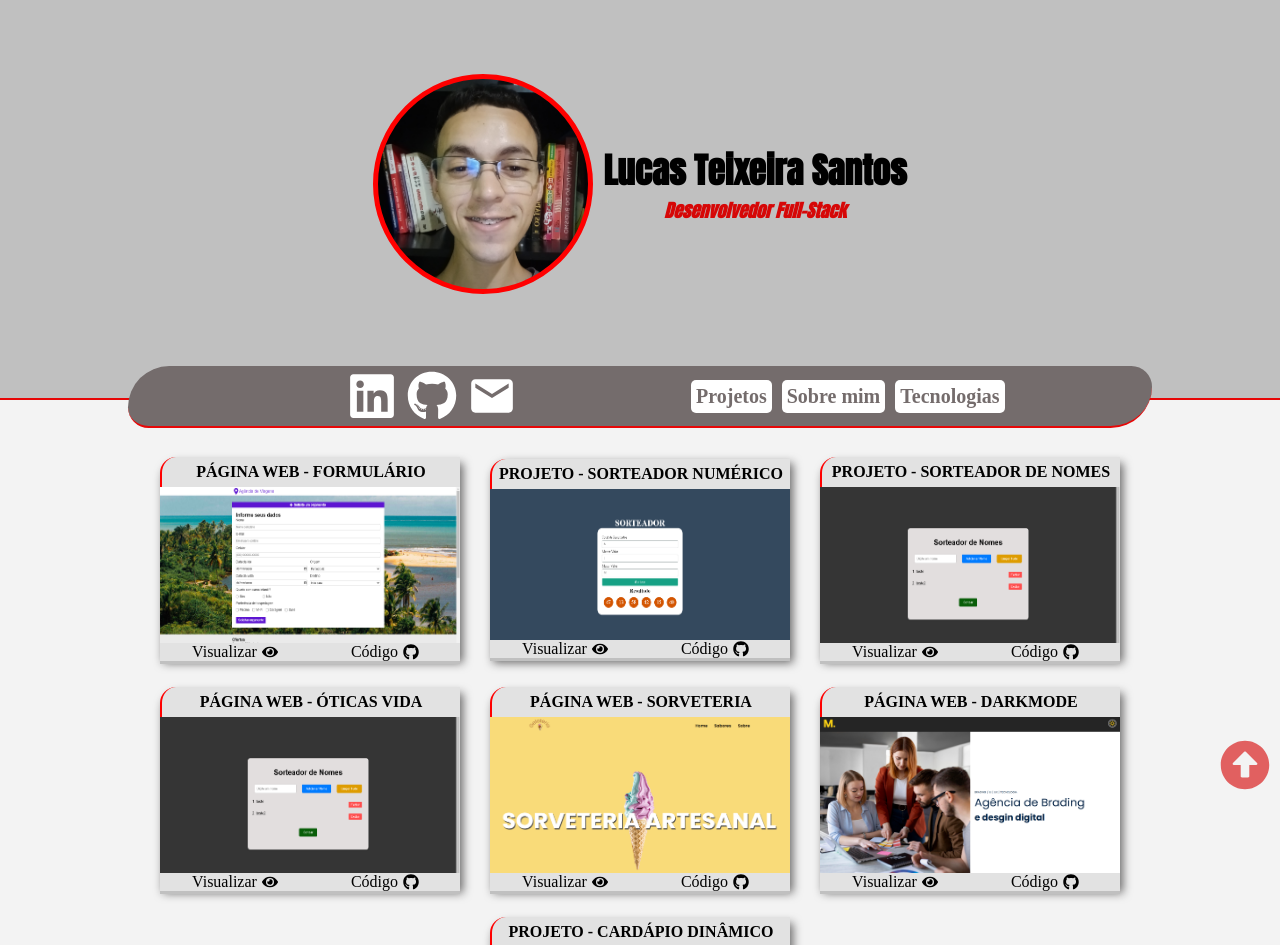
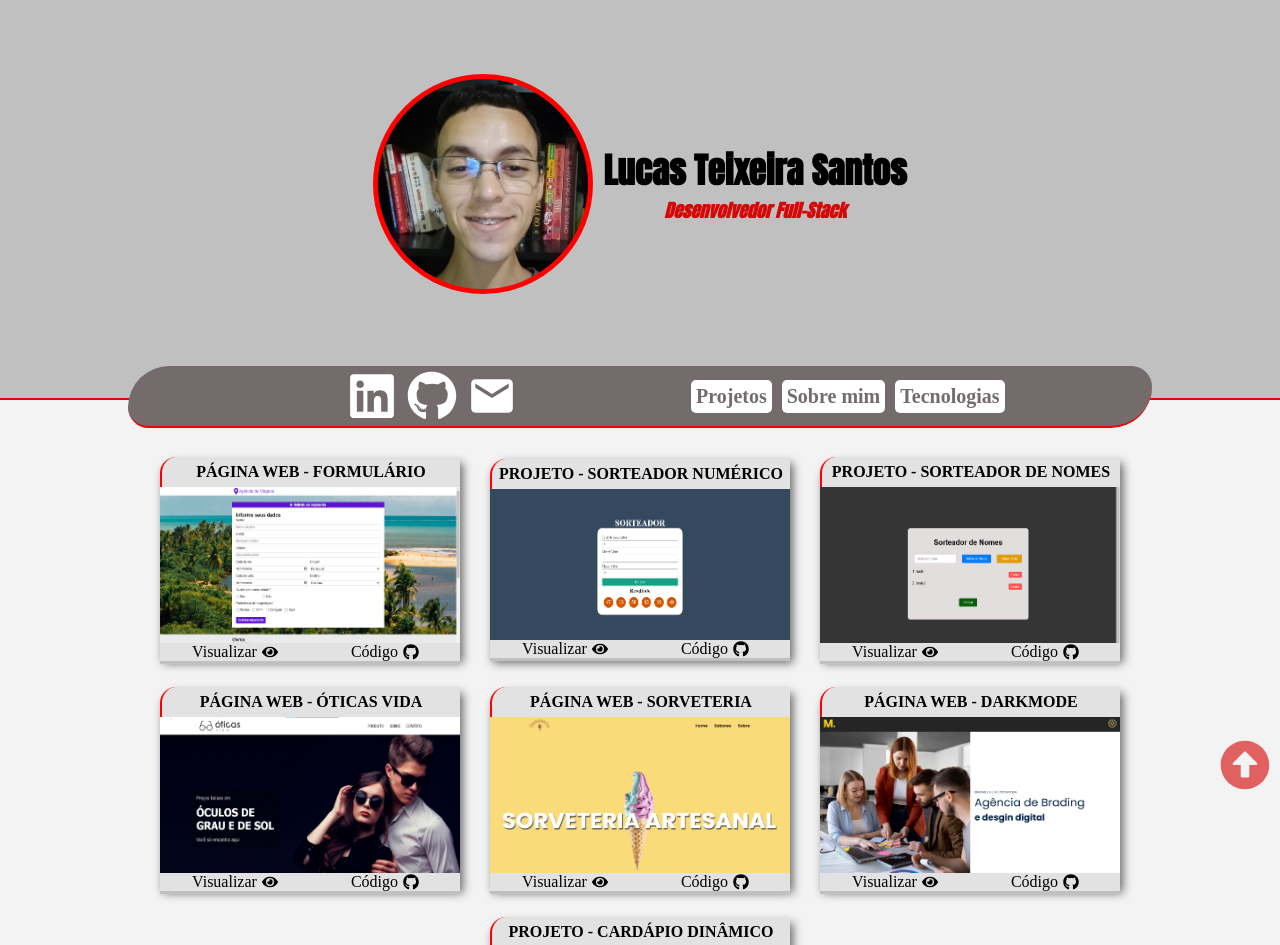
Before and after one commit to lucas-devworks/meu-portfolio, a Next.js app: page / in a window 1280 px wide. Shown: the top 945 px of the page. Built offline with nearby package versions, Linux system fonts and the light colour scheme.

Commit message:
5 commit

```diff
--- a/src/app/page.js
+++ b/src/app/page.js
@@ -45,7 +45,6 @@ const [clicado, setClicado] = useState(false);
             nome={'PROJETO - SORTEADOR NUMÉRICO'}
             imagem={pro2}
             link_projeto={'https://sorteador-numerico-editavel.vercel.app/'}
-
             github={'https://github.com/lucas-devworks/SORTEADOR_NUMERICO_EDITAVEL.git'}
           />
 
@@ -58,9 +57,9 @@ const [clicado, setClicado] = useState(false);
           />
 
      {/* projeto 4 */}
-     <Projetos
+          <Projetos
             nome={'PÁGINA WEB - ÓTICAS VIDA'}
-            imagem={pro3}
+            imagem={pro4}
             link_projeto={'https://website-otica.vercel.app/'}
             github={'https://github.com/lucas-devworks/website-otica.git'}
           />
```
